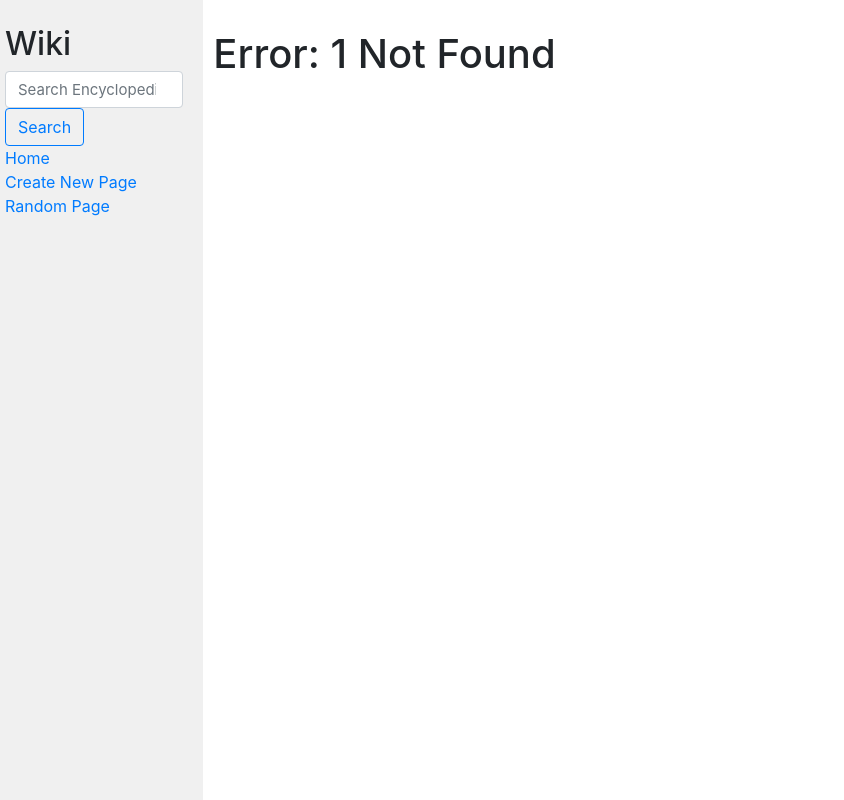
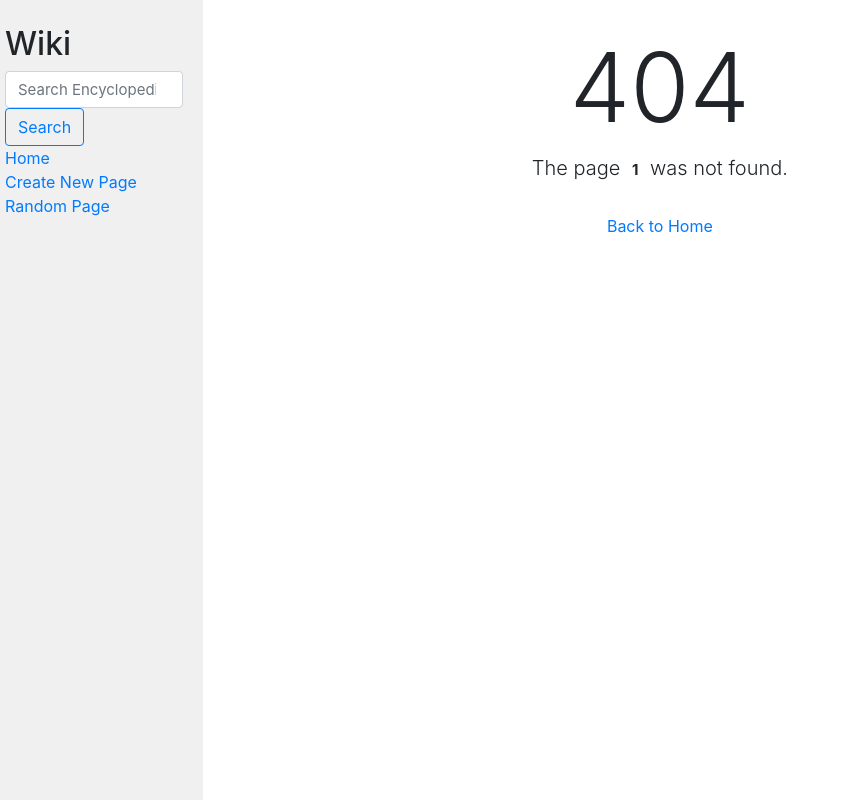
Before and after one commit to des-ant/CS50x_Web_2021, a Django app: page /wiki/1 in a window 1280 px wide. Shown: the whole page, without its empty margins (0-844 px from the left). Run offline with Django 3.2, Linux system fonts and the light colour scheme; some libraries are stand-ins or nearby versions.

Commit message:
error page styling

```diff
--- a/1_Wiki/wiki/encyclopedia/templates/encyclopedia/error.html
+++ b/1_Wiki/wiki/encyclopedia/templates/encyclopedia/error.html
@@ -5,6 +5,15 @@
 {% endblock %}
 
 {% block body %}
-    <h1>Error: {{ title }} Not Found</h1>
+    <!-- <h1>Error: {{ title }} Not Found</h1> -->
+    <div class="container">
+        <div class="row">
+            <div class="col-10 text-center">
+                <h1 class="display-1 d-block">404</h1>
+                <div class="mb-4 lead">The page <span class="badge">{{ title }}</span> was not found.</div>
+                <a href="{% url 'encyclopedia:index' %}" class="btn btn-link">Back to Home</a>
+            </div>
+        </div>
+    </div>
 
 {% endblock %}
```
